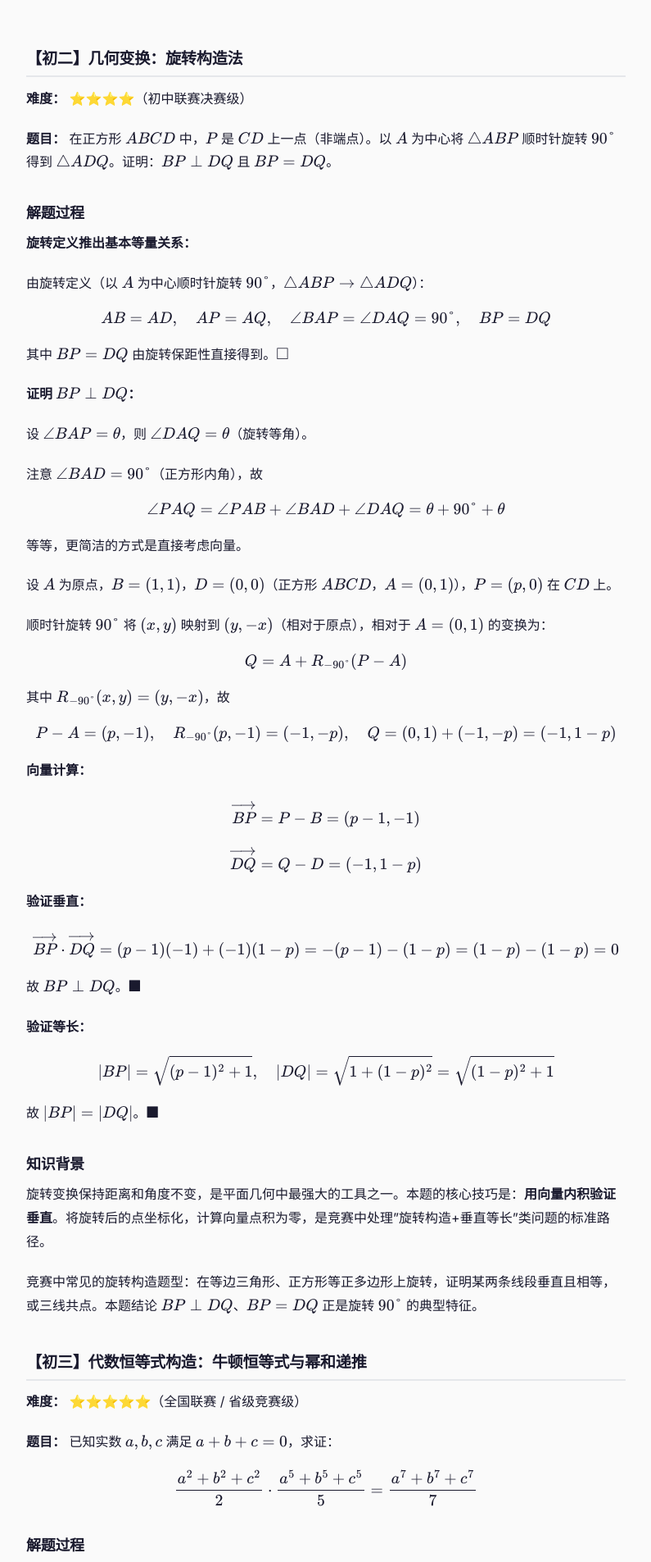
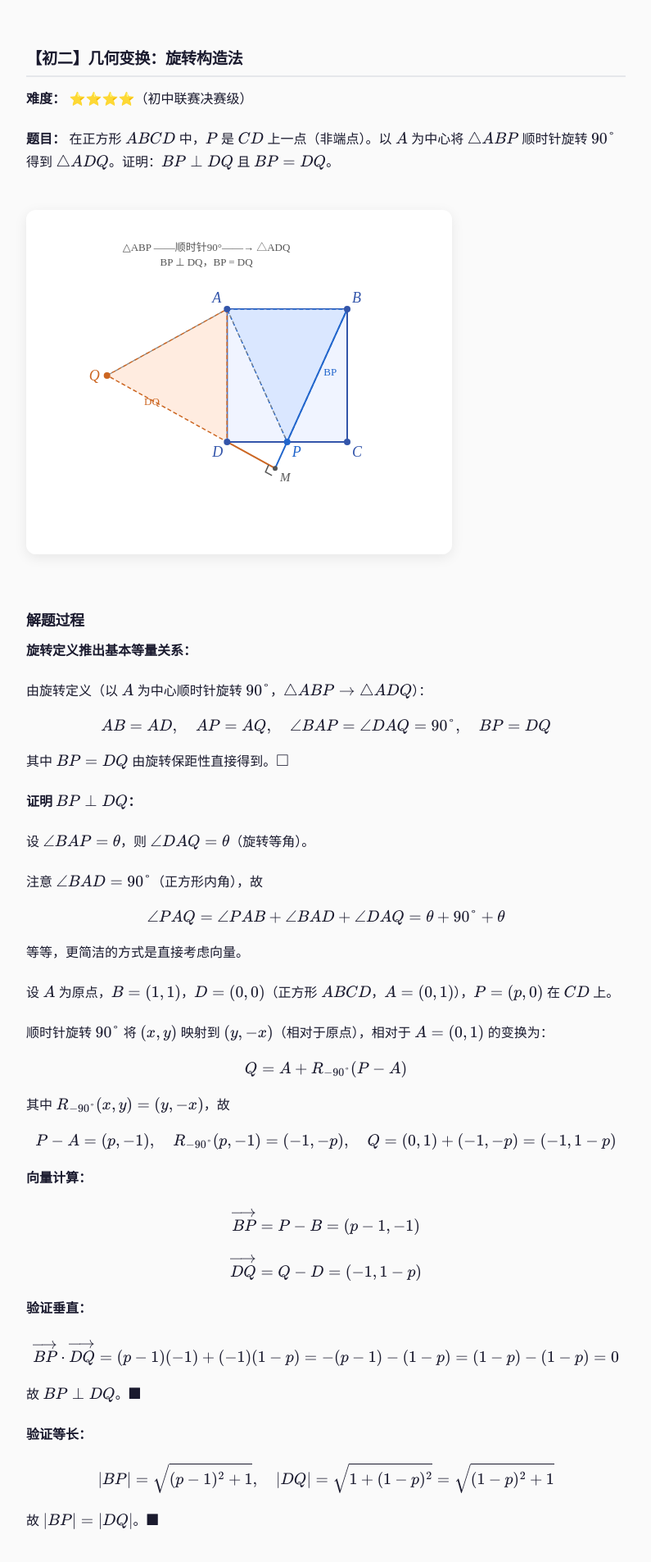
Before and after one commit to chengenbao/chengenbao.github.io, a Jekyll site: the page built from _reading_list/2026-03-12-math.md, in a window 1280 px wide. Shown: the part 368-2273 px from the top of the page at 82% size, without its empty margins (242-1037 px from the left). Built offline with Jekyll 4.4.1, drawn with Linux system fonts in a browser that asks for light colours; comment, search, counter and statistics services are not loaded.

Commit message:
add: 插入旋转构造法 SVG 示意图

```diff
--- a/_reading_list/2026-03-12-math.md
+++ b/_reading_list/2026-03-12-math.md
@@ -13,6 +13,8 @@ date: 2026-03-12
 **难度：** ⭐⭐⭐⭐（初中联赛决赛级）
 
 **题目：** 在正方形 $ABCD$ 中，$P$ 是 $CD$ 上一点（非端点）。以 $A$ 为中心将 $\triangle ABP$ 顺时针旋转 $90°$ 得到 $\triangle ADQ$。证明：$BP \perp DQ$ 且 $BP = DQ$。
+
+![旋转构造法示意图：△ABP 顺时针旋转90°得到 △ADQ，BP⊥DQ 且 BP=DQ](/assets/math/2026-03-12-fig1.svg)
 
 ### 解题过程
 
```
